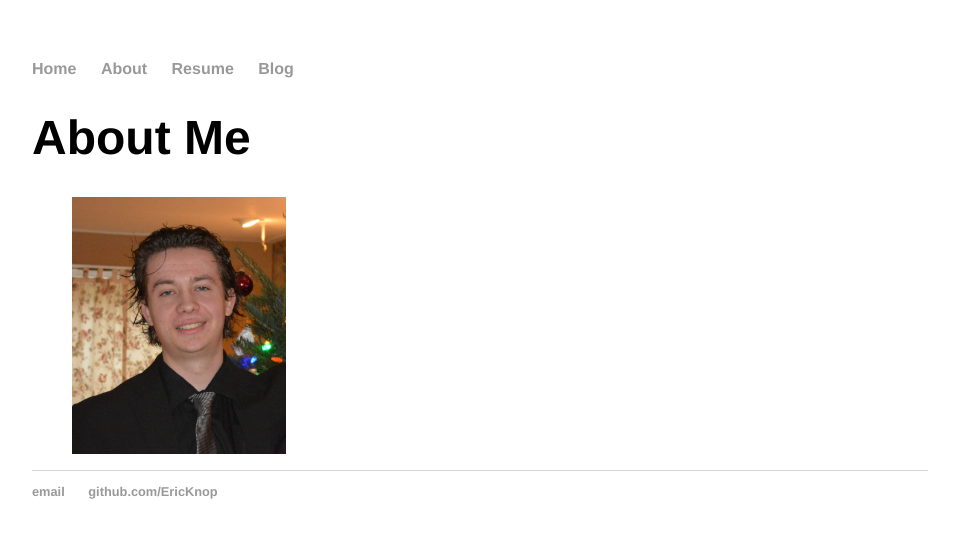
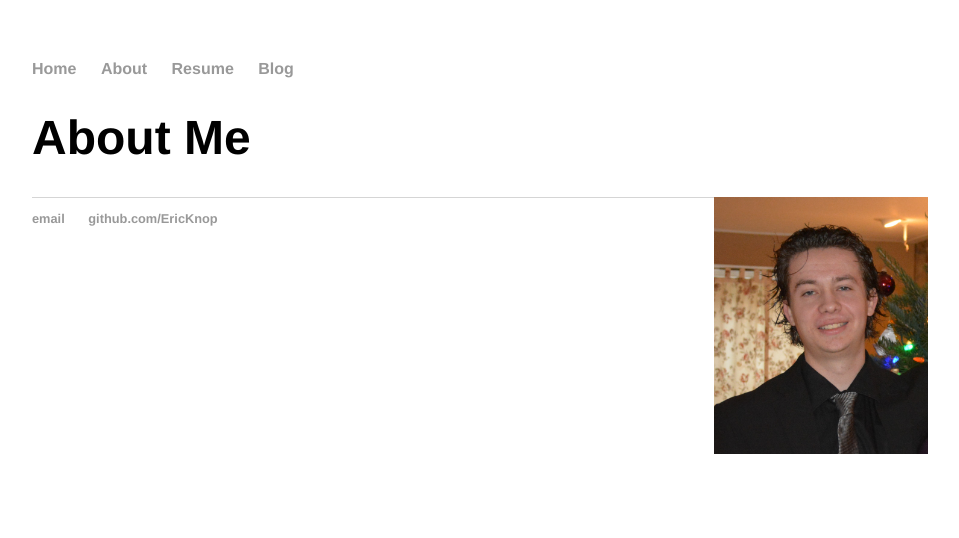
Before and after one commit to EricKnop/EricKnop.github.io, a Jekyll site: the page built from about/index.html, in a window 1280 px wide. Shown: the top 538 px of the page, without its empty margins (160-1119 px from the left). Built offline with Jekyll 4.4.1, drawn with Linux system fonts in a browser that asks for light colours.

Commit message:
Update index.html

```diff
--- a/about/index.html
+++ b/about/index.html
@@ -5,4 +5,4 @@
 	<h1>{{ page.title }}</h1>
 	<ul class="about me">
 	<img src = "https://github.com/EricKnop/EricKnop.github.io/blob/master/images/DSC_0052%20(2).JPG?raw=true"
-	     height = 25% width = 25% align = "middle">
+	     height = 25% width = 25% align = "right">
```
